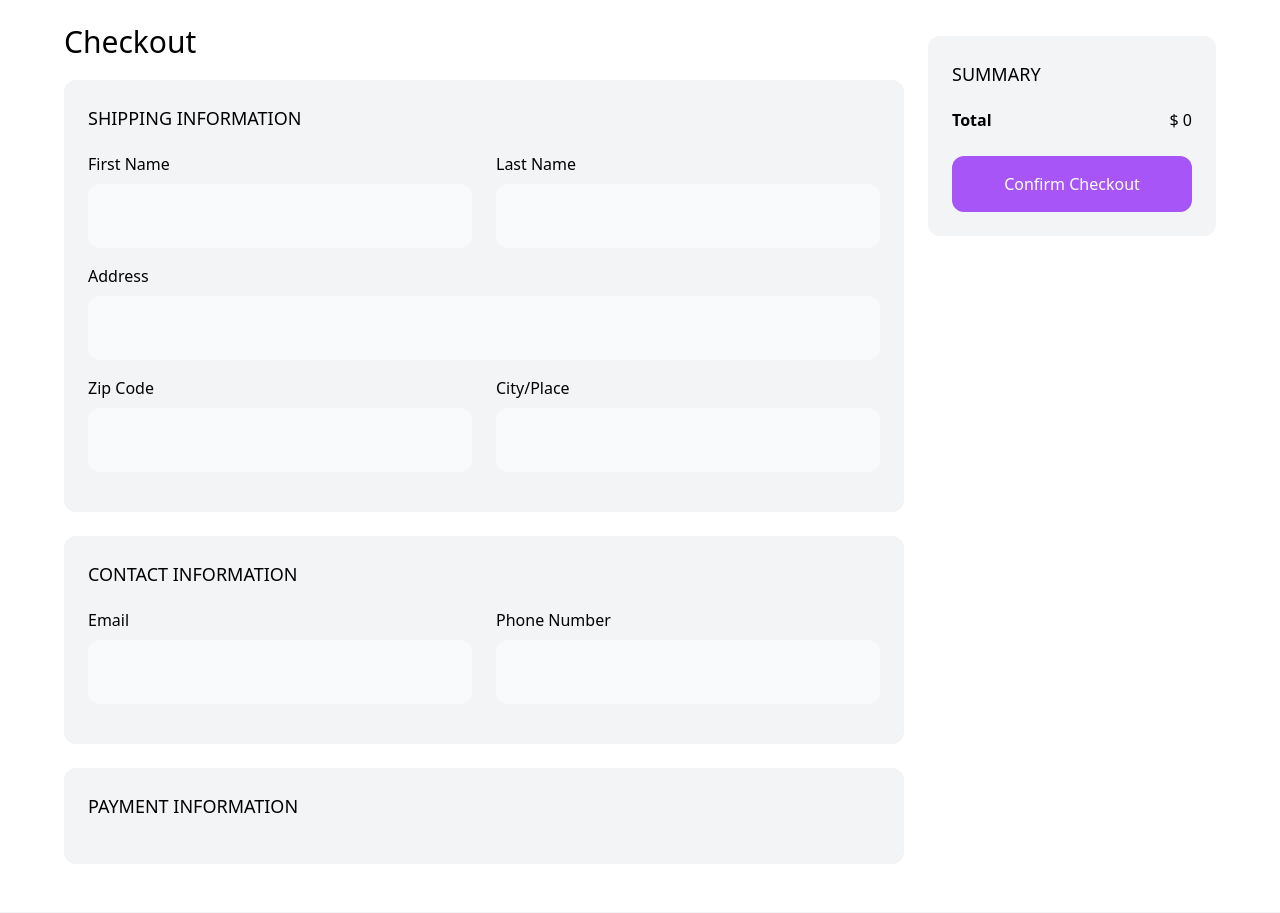
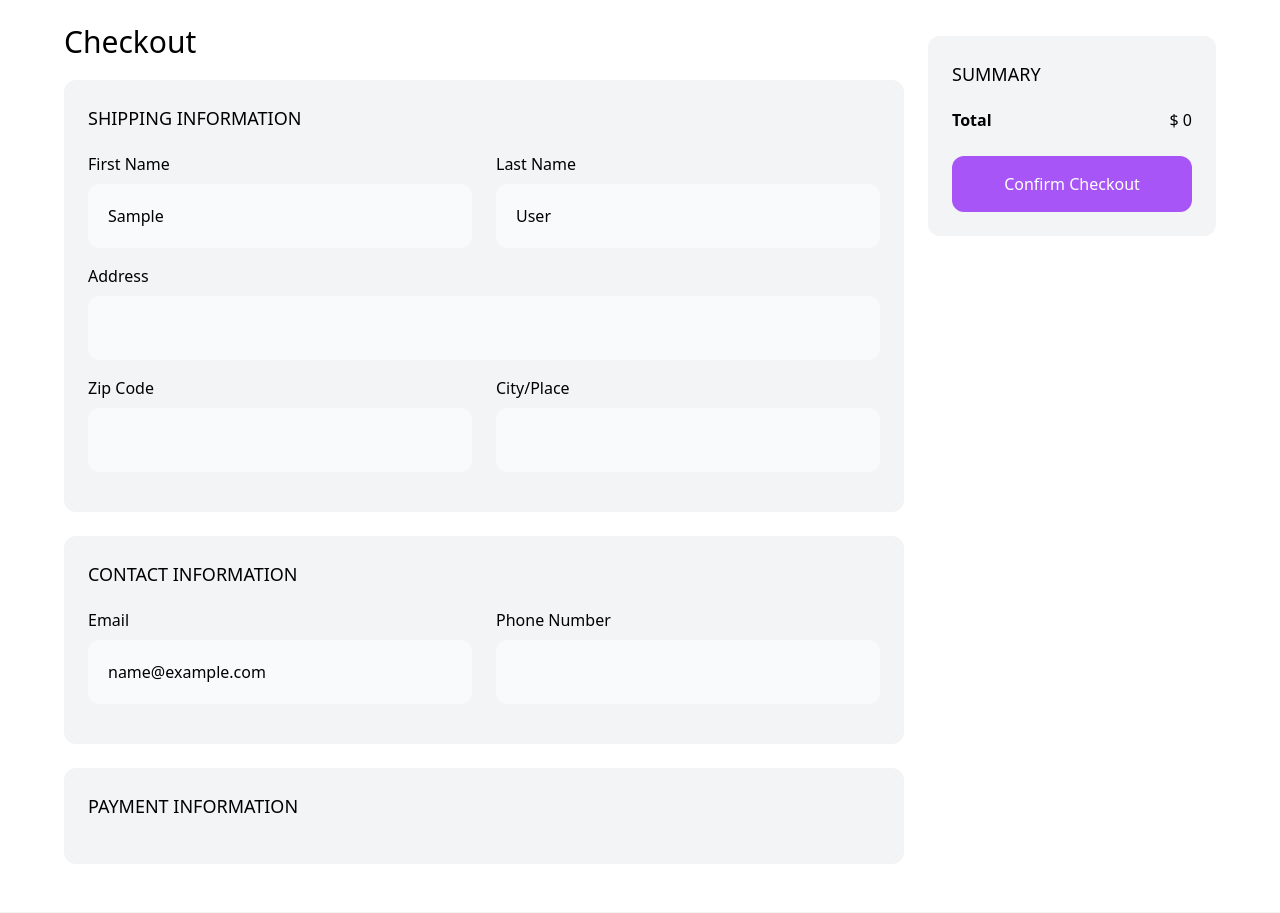
Before and after one commit to MiladHoseinzadeh/Apex_Store, a Django app: page /shop/cart/checkout/ in a window 1280 px wide. Shown: the part 77-990 px from the top of the page. Run offline with Django 4.2, Linux system fonts and the light colour scheme; the visitor is signed in with stand-in values (Sample User, id 1); some libraries are stand-ins or nearby versions.

Commit message:
Fixed cart and checkout page

```diff
--- a/accounts/templates/accounts/login.html
+++ b/accounts/templates/accounts/login.html
@@ -16,6 +16,7 @@
 				<label>Password</label>
 				<input type="password" name="password" class="w-full mt-2 py-4 px-6 bg-white rounded-xl">
 			</div>
+			<input type="hidden" name="next" value="{{ request.GET.next }}"/>
 
 			{% if form.errors %}
 
--- a/core/settings.py
+++ b/core/settings.py
@@ -135,6 +135,5 @@ SESSION_COOKIE_AGE = 86400
 
 CART_SESSION_ID = 'cart'
 
-# Login and Logout Redirect
-LOGIN_REDIRECT_URL = '/'
+# Login and Logout
 LOGOUT_REDIRECT_URL = '/'
--- a/ecommerce/cart.py
+++ b/ecommerce/cart.py
@@ -48,4 +48,7 @@ class Cart(object):
 			self.save()
 
 	def get_total_price(self):
-		return sum(item['total_price'] for item in self.cart.values())
+		for product_id in self.cart.keys():
+			self.cart[str(product_id)]['product'] = Product.objects.get(pk=product_id)
+
+		return sum(item['product'].price * item['quantity'] for item in self.cart.values())
--- a/ecommerce/templates/ecommerce/base.html
+++ b/ecommerce/templates/ecommerce/base.html
@@ -38,7 +38,7 @@
 						</svg>
 					</a>
 				{% else %}
-					<a href="{% url 'accounts:login' %}">
+					<a href="{% url 'accounts:login' %}?next={{ request.path }}">
 						<svg xmlns="http://www.w3.org/2000/svg" fill="none" viewBox="0 0 24 24" stroke-width="1.5" stroke="currentColor" class="w-6 h-6">
 							<path stroke-linecap="round" stroke-linejoin="round" d="M15.75 9V5.25A2.25 2.25 0 0013.5 3h-6a2.25 2.25 0 00-2.25 2.25v13.5A2.25 2.25 0 007.5 21h6a2.25 2.25 0 002.25-2.25V15M12 9l-3 3m0 0l3 3m-3-3h12.75" />
 						</svg>
--- a/ecommerce/templates/ecommerce/checkout.html
+++ b/ecommerce/templates/ecommerce/checkout.html
@@ -13,11 +13,11 @@
 				<div class="flex space-x-6">
 					<div class="w-1/2 mb-4">
 						<label class="inline-block mb-2">First Name</label>
-						<input type="text" class="w-full p-5 rounded-xl bg-gray-50">
+						<input type="text" class="w-full p-5 rounded-xl bg-gray-50" value="{{ request.user.first_name }}">
 					</div>
 					<div class="w-1/2 mb-4">
 						<label class="inline-block mb-2">Last Name</label>
-						<input type="text" class="w-full p-5 rounded-xl bg-gray-50">
+						<input type="text" class="w-full p-5 rounded-xl bg-gray-50" value="{{ request.user.last_name }}">
 					</div>
 				</div>
 				<div class="mb-4">
@@ -40,7 +40,7 @@
 				<div class="flex space-x-6">
 					<div class="w-1/2 mb-4">
 						<label class="inline-block mb-2">Email</label>
-						<input type="email" class="w-full p-5 rounded-xl bg-gray-50">
+						<input type="email" class="w-full p-5 rounded-xl bg-gray-50"  value="{{ request.user.email }}">
 					</div>
 					<div class="w-1/2 mb-4">
 						<label class="inline-block mb-2">Phone Number</label>
--- a/ecommerce/templates/ecommerce/show_cart.html
+++ b/ecommerce/templates/ecommerce/show_cart.html
@@ -34,7 +34,7 @@
 			<span class="font-semibold">Total</span>
 			<span>$ {{ cart.get_total_price }}</span>
 		</div>
-		<a href="#" class="inline-block px-8 py-4 rounded-xl text-white bg-purple-500 hover:bg-purple-700">Checkout</a>
+		<a href="{% url 'ecommerce:checkout' %}" class="inline-block px-8 py-4 rounded-xl text-white bg-purple-500 hover:bg-purple-700">Checkout</a>
 	</div>
 </div>
 
--- a/ecommerce/views.py
+++ b/ecommerce/views.py
@@ -1,3 +1,4 @@
+from django.contrib.auth.decorators import login_required
 from django.db.models import Q
 from django.shortcuts import render, get_object_or_404
 from ecommerce.models import Product, Category
@@ -51,6 +52,6 @@ def add_to_cart(request, product_id):
 
     return render(request, "ecommerce/partials/menu_cart.html")
 
-
+@login_required
 def checkout(request):
     return render(request, "ecommerce/checkout.html")
```
